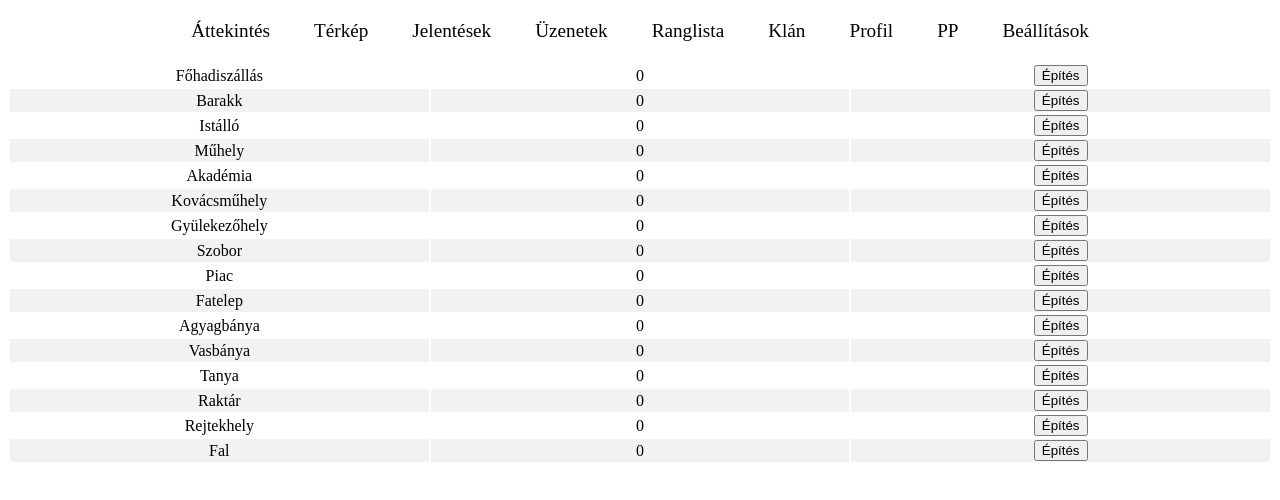
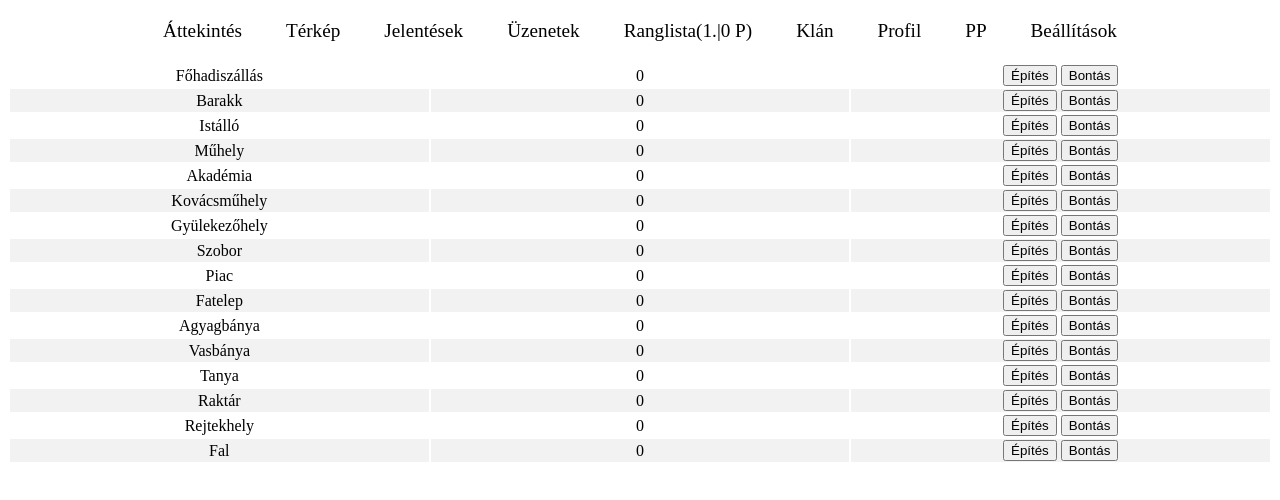
Before and after one commit to gulyasdonat/gulyasdonat.github.io, a plain HTML site: page index.html in a window 1280 px wide. Drawn offline with Linux system fonts and the light colour scheme.

Commit message:
v0.12c adding bontas function in epites-bontas.js

```diff
--- a/epites-bontas.js
+++ b/epites-bontas.js
@@ -3,6 +3,12 @@ function fohadiszallasepites() {
     epit++;
     epit2=Math.min(epit,30);
     document.getElementById('fohadiszallas-e-b').innerHTML=epit2;
+}
+function fohadiszallasbontas() {
+    var bont = document.getElementById('fohadiszallas-e-b').innerHTML;
+    bont--;
+    bont2=Math.max(bont,0);
+    document.getElementById('fohadiszallas-e-b').innerHTML=bont2;
 }
 function barakkepites() {
     var epit = document.getElementById('barakk-e-b').innerHTML;
@@ -10,11 +16,23 @@ function barakkepites() {
     epit2=Math.min(epit,25);
     document.getElementById('barakk-e-b').innerHTML=epit2;
 }
+function barakkbontas() {
+    var bont = document.getElementById('barakk-e-b').innerHTML;
+    bont--;
+    bont2=Math.max(bont,0);
+    document.getElementById('barakk-e-b').innerHTML=bont2;
+}
 function istalloepites() {
     var epit = document.getElementById('istallo-e-b').innerHTML;
     epit++;
     epit2=Math.min(epit,20);
     document.getElementById('istallo-e-b').innerHTML=epit2;
+}
+function istallobontas() {
+    var bont = document.getElementById('istallo-e-b').innerHTML;
+    bont--;
+    bont2=Math.max(bont,0);
+    document.getElementById('istallo-e-b').innerHTML=bont2;
 }
 function muhelyepites() {
     var epit = document.getElementById('muhely-e-b').innerHTML;
@@ -22,11 +40,23 @@ function muhelyepites() {
     epit2=Math.min(epit,15);
     document.getElementById('muhely-e-b').innerHTML=epit2;
 }
+function muhelybontas() {
+    var bont = document.getElementById('muhely-e-b').innerHTML;
+    bont--;
+    bont2=Math.max(bont,0);
+    document.getElementById('muhely-e-b').innerHTML=bont2;
+}
 function akademiaepites() {
     var epit = document.getElementById('akademia-e-b').innerHTML;
     epit++;
     epit2=Math.min(epit,1);
     document.getElementById('akademia-e-b').innerHTML=epit2;
+}
+function akademiabontas() {
+    var bont = document.getElementById('akademia-e-b').innerHTML;
+    bont--;
+    bont2=Math.max(bont,0);
+    document.getElementById('akademia-e-b').innerHTML=bont2;
 }
 function kovacsmuhelyepites() {
     var epit = document.getElementById('kovacsmuhely-e-b').innerHTML;
@@ -34,11 +64,23 @@ function kovacsmuhelyepites() {
     epit2=Math.min(epit,20);
     document.getElementById('kovacsmuhely-e-b').innerHTML=epit2;
 }
+function kovacsmuhelybontas() {
+    var bont = document.getElementById('kovacsmuhely-e-b').innerHTML;
+    bont--;
+    bont2=Math.max(bont,0);
+    document.getElementById('kovacsmuhely-e-b').innerHTML=bont2;
+}
 function gyulekezohelyepites() {
     var epit = document.getElementById('gyulekezohely-e-b').innerHTML;
     epit++;
     epit2=Math.min(epit,1);
     document.getElementById('gyulekezohely-e-b').innerHTML=epit2;
+}
+function gyulekezohelybontas() {
+    var bont = document.getElementById('gyulekezohely-e-b').innerHTML;
+    bont--;
+    bont2=Math.max(bont,0);
+    document.getElementById('gyulekezohely-e-b').innerHTML=bont2;
 }
 function szoborepites() {
     var epit = document.getElementById('szobor-e-b').innerHTML;
@@ -46,11 +88,23 @@ function szoborepites() {
     epit2=Math.min(epit,1);
     document.getElementById('szobor-e-b').innerHTML=epit2;
 }
+function szoborbontas() {
+    var bont = document.getElementById('szobor-e-b').innerHTML;
+    bont--;
+    bont2=Math.max(bont,0);
+    document.getElementById('szobor-e-b').innerHTML=bont2;
+}
 function piacepites() {
     var epit = document.getElementById('piac-e-b').innerHTML;
     epit++;
     epit2=Math.min(epit,30);
     document.getElementById('piac-e-b').innerHTML=epit2;
+}
+function piacbontas() {
+    var bont = document.getElementById('piac-e-b').innerHTML;
+    bont--;
+    bont2=Math.max(bont,0);
+    document.getElementById('piac-e-b').innerHTML=bont2;
 }
 function fatelepepites() {
     var epit = document.getElementById('fatelep-e-b').innerHTML;
@@ -58,11 +112,23 @@ function fatelepepites() {
     epit2=Math.min(epit,30);
     document.getElementById('fatelep-e-b').innerHTML=epit2;
 }
+function fatelepbontas() {
+    var bont = document.getElementById('fatelep-e-b').innerHTML;
+    bont--;
+    bont2=Math.max(bont,0);
+    document.getElementById('fatelep-e-b').innerHTML=bont2;
+}
 function agyagbanyaepites() {
     var epit = document.getElementById('agyagbanya-e-b').innerHTML;
     epit++;
     epit2=Math.min(epit,30);
     document.getElementById('agyagbanya-e-b').innerHTML=epit2;
+}
+function agyagbanyabontas() {
+    var bont = document.getElementById('agyagbanya-e-b').innerHTML;
+    bont--;
+    bont2=Math.max(bont,0);
+    document.getElementById('agyagbanya-e-b').innerHTML=bont2;
 }
 function vasbanyaepites() {
     var epit = document.getElementById('vasbanya-e-b').innerHTML;
@@ -70,11 +136,23 @@ function vasbanyaepites() {
     epit2=Math.min(epit,30);
     document.getElementById('vasbanya-e-b').innerHTML=epit2;
 }
+function vasbanyabontas() {
+    var bont = document.getElementById('vasbanya-e-b').innerHTML;
+    bont--;
+    bont2=Math.max(bont,0);
+    document.getElementById('vasbanya-e-b').innerHTML=bont2;
+}
 function tanyaepites() {
     var epit = document.getElementById('tanya-e-b').innerHTML;
     epit++;
     epit2=Math.min(epit,30);
     document.getElementById('tanya-e-b').innerHTML=epit2;
+}
+function tanyabontas() {
+    var bont = document.getElementById('tanya-e-b').innerHTML;
+    bont--;
+    bont2=Math.max(bont,0);
+    document.getElementById('tanya-e-b').innerHTML=bont2;
 }
 function raktarepites() {
     var epit = document.getElementById('raktar-e-b').innerHTML;
@@ -82,11 +160,23 @@ function raktarepites() {
     epit2=Math.min(epit,30);
     document.getElementById('raktar-e-b').innerHTML=epit2;
 }
+function raktarbontas() {
+    var bont = document.getElementById('raktar-e-b').innerHTML;
+    bont--;
+    bont2=Math.max(bont,0);
+    document.getElementById('raktar-e-b').innerHTML=bont2;
+}
 function rejtekhelyepites() {
     var epit = document.getElementById('rejtekhely-e-b').innerHTML;
     epit++;
     epit2=Math.min(epit,10);
     document.getElementById('rejtekhely-e-b').innerHTML=epit2;
+}
+function rejtekhelybontas() {
+    var bont = document.getElementById('rejtekhely-e-b').innerHTML;
+    bont--;
+    bont2=Math.max(bont,0);
+    document.getElementById('rejtekhely-e-b').innerHTML=bont2;
 }
 function falepites() {
     var epit = document.getElementById('fal-e-b').innerHTML;
@@ -94,3 +184,9 @@ function falepites() {
     epit2=Math.min(epit,20);
     document.getElementById('fal-e-b').innerHTML=epit2;
 }
+function falbontas() {
+    var bont = document.getElementById('fal-e-b').innerHTML;
+    bont--;
+    bont2=Math.max(bont,0);
+    document.getElementById('fal-e-b').innerHTML=bont2;
+}
--- a/index.html
+++ b/index.html
@@ -13,7 +13,7 @@
             <li>Térkép</li>
             <li>Jelentések</li>
             <li>Üzenetek</li>
-            <li>Ranglista</li>
+            <li id="ranglista-pontok">Ranglista(1.|0 P)</li>
             <li>Klán</li>
             <li>Profil</li>
             <li>PP</li>
@@ -24,82 +24,114 @@
         <tr>
             <td><a href="buildings/fohadiszallas.html">Főhadiszállás</a></td>
             <td id="fohadiszallas-e-b">0</td>
-            <td><button onclick="fohadiszallasepites()">Építés</button></td>
+            <td><button onclick="fohadiszallasepites()">Építés</button>
+                <button onclick="fohadiszallasbontas()">Bontás</button>
+            </td>
         </tr>
         <tr>
             <td><a href="buildings/barakk.html">Barakk</a></td>
             <td id="barakk-e-b">0</td>
-            <td><button onclick="barakkepites()">Építés</button></td>
+            <td><button onclick="barakkepites()">Építés</button>
+                <button onclick="barakkbontas()">Bontás</button>
+            </td>
         </tr>
         <tr>
             <td><a href="buildings/istallo.html">Istálló</a></td>
             <td id="istallo-e-b">0</td>
-            <td><button onclick="istalloepites()">Építés</button></td>
+            <td><button onclick="istalloepites()">Építés</button>
+                <button onclick="istallobontas()">Bontás</button>
+            </td>
         </tr>
         <tr>
             <td><a href="buildings/muhely.html">Műhely</a></td>
             <td id="muhely-e-b">0</td>
-            <td><button onclick="muhelyepites()">Építés</button></td>
+            <td><button onclick="muhelyepites()">Építés</button>
+                <button onclick="muhelybontas()">Bontás</button>
+            </td>
         </tr>
         <tr>
             <td><a href="buildings/akademia.html">Akadémia</a></td>
             <td id="akademia-e-b">0</td>
-            <td><button onclick="akademiaepites()">Építés</button></td>
+            <td><button onclick="akademiaepites()">Építés</button>
+                <button onclick="akademiabontas()">Bontás</button>
+            </td>
         </tr>
         <tr>
             <td><a href="buildings/kovacsmuhely.html">Kovácsműhely</a></td>
             <td id="kovacsmuhely-e-b">0</td>
-            <td><button onclick="kovacsmuhelyepites()">Építés</button></td>
+            <td><button onclick="kovacsmuhelyepites()">Építés</button>
+                <button onclick="kovacsmuhelybontas()">Bontás</button>
+            </td>
         </tr>
         <tr>
             <td><a href="buildings/gyulekezohely.html">Gyülekezőhely</a></td>
             <td id="gyulekezohely-e-b">0</td>
-            <td><button onclick="gyulekezohelyepites()">Építés</button></td>
+            <td><button onclick="gyulekezohelyepites()">Építés</button>
+                <button onclick="gyulekezohelybontas()">Bontás</button>
+            </td>
         </tr>
         <tr>
             <td><a href="buildings/szobor.html">Szobor</a></td>
             <td id="szobor-e-b">0</td>
-            <td><button onclick="szoborepites()">Építés</button></td>
+            <td><button onclick="szoborepites()">Építés</button>
+                <button onclick="szoborbontas()">Bontás</button>
+            </td>
         </tr>
         <tr>
             <td><a href="buildings/piac.html">Piac</a></td>
             <td id="piac-e-b">0</td>
-            <td><button onclick="piacepites()">Építés</button></td>
+            <td><button onclick="piacepites()">Építés</button>
+                <button onclick="piacbontas()">Bontás</button>
+            </td>
         </tr>
         <tr>
             <td><a href="buildings/fatelep.html">Fatelep</a></td>
             <td id="fatelep-e-b">0</td>
-            <td><button onclick="fatelepepites()">Építés</button></td>
+            <td><button onclick="fatelepepites()">Építés</button>
+                <button onclick="fatelepbontas()">Bontás</button>
+            </td>
         </tr>
         <tr>
             <td><a href="buildings/agyagbanya.html">Agyagbánya</a></td>
             <td id="agyagbanya-e-b">0</td>
-            <td><button onclick="agyagbanyaepites()">Építés</button></td>
+            <td><button onclick="agyagbanyaepites()">Építés</button>
+                <button onclick="agyagbanyabontas()">Bontás</button>
+            </td>
         </tr>
         <tr>
             <td><a href="buildings/vasbanya.html">Vasbánya</a></td>
             <td id="vasbanya-e-b">0</td>
-            <td><button onclick="vasbanyaepites()">Építés</button></td>
+            <td><button onclick="vasbanyaepites()">Építés</button>
+                <button onclick="vasbanyabontas()">Bontás</button>
+            </td>
         </tr>
         <tr>
             <td><a href="buildings/tanya.html">Tanya</a></td>
             <td id="tanya-e-b">0</td>
-            <td><button onclick="tanyaepites()">Építés</button></td>
+            <td><button onclick="tanyaepites()">Építés</button>
+                <button onclick="tanyabontas()">Bontás</button>
+            </td>
         </tr>
         <tr>
             <td><a href="buildings/raktar.html">Raktár</a></td>
             <td id="raktar-e-b">0</td>
-            <td><button onclick="raktarepites()">Építés</button></td>
+            <td><button onclick="raktarepites()">Építés</button>
+                <button onclick="raktarbontas()">Bontás</button>
+            </td>
         </tr>
         <tr>
             <td><a href="buildings/rejtekhely.html">Rejtekhely</a></td>
             <td id="rejtekhely-e-b">0</td>
-            <td><button onclick="rejtekhelyepites()">Építés</button></td>
+            <td><button onclick="rejtekhelyepites()">Építés</button>
+                <button onclick="rejtekhelybontas()">Bontás</button>
+            </td>
         </tr>
         <tr>
             <td><a href="buildings/fal.html">Fal</a></td>
             <td id="fal-e-b">0</td>
-            <td><button onclick="falepites()">Építés</button></td>
+            <td><button onclick="falepites()">Építés</button>
+                <button onclick="falbontas()">Bontás</button>
+            </td>
         </tr>
     </table>
     <script src="epites-bontas.js"></script>
```
